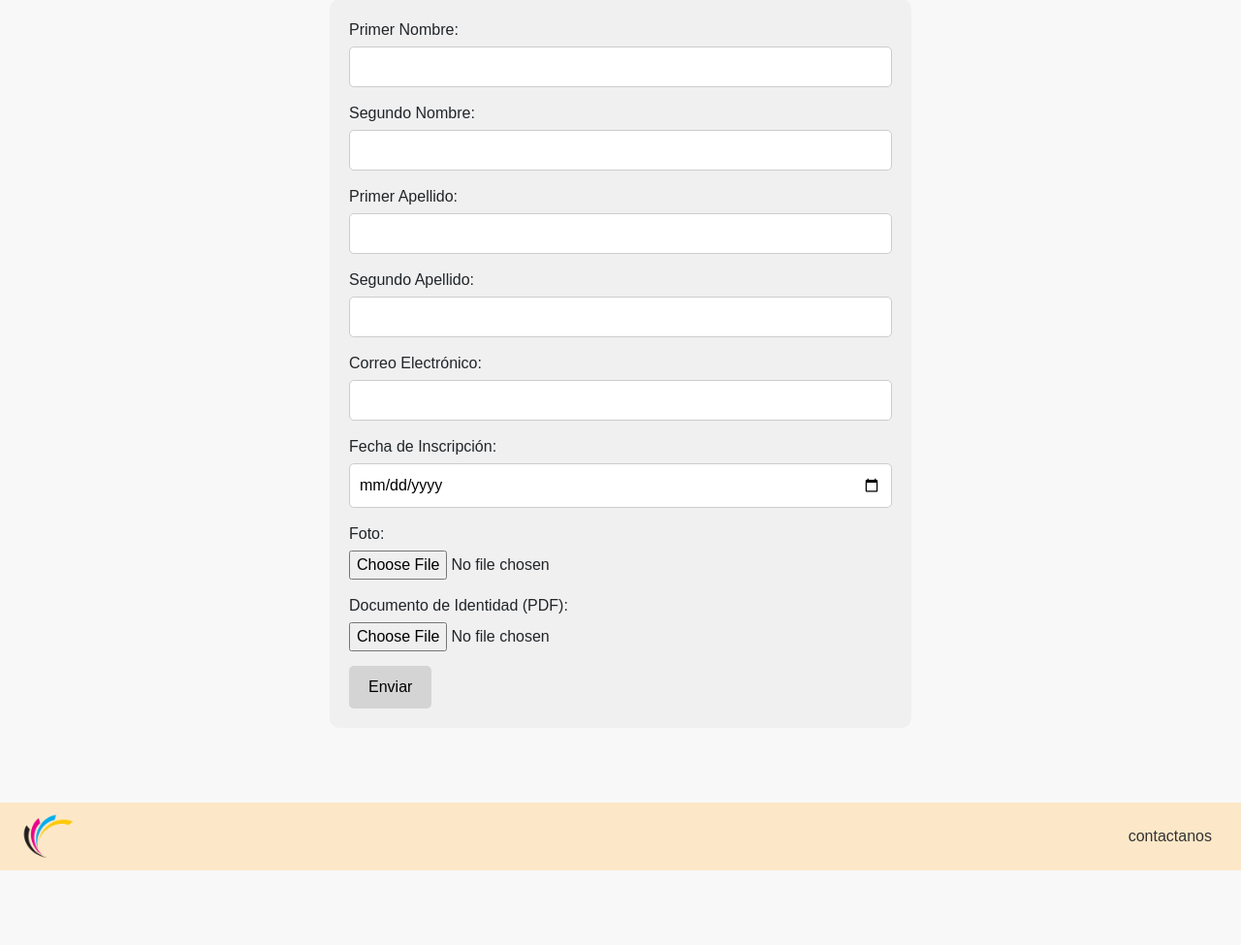
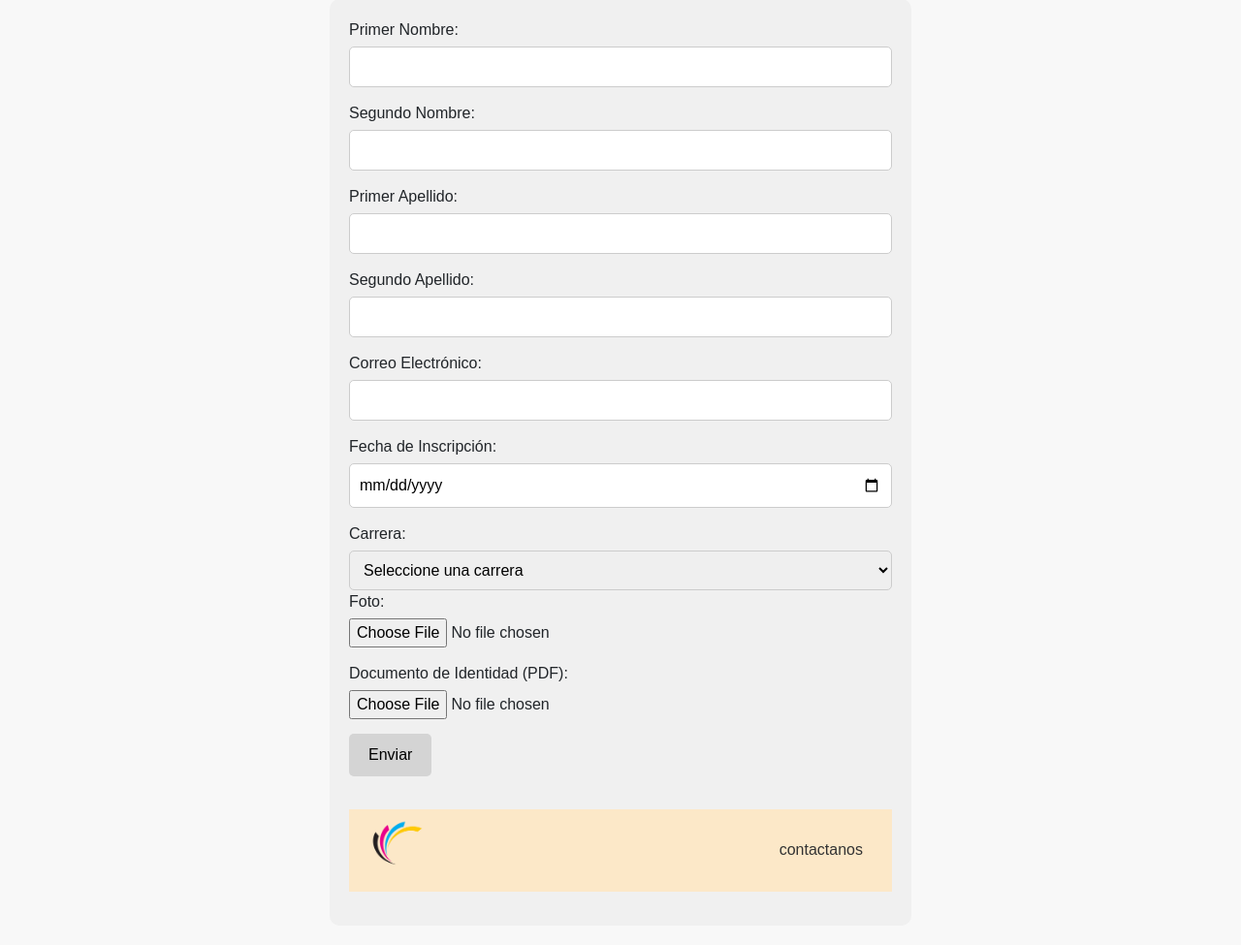
Before and after one commit to JSP10877/estudiantes_inc, a Flask app: template templates/editar_estudiante.html in a window 1280 px wide. Shown: the part 91-1066 px from the top of the page at 97% size. Before the commit the page ends 989 px from the top, so only its background shows below. Run offline with Flask 3, Linux system fonts and the light colour scheme; the template is opened without the code that fills it, so the values that code supplies are empty.

Commit message:
Testeo V2

```diff
--- a/templates/editar_estudiante.html
+++ b/templates/editar_estudiante.html
@@ -57,6 +57,13 @@
             <input type="date" id="fecha_inscripcion" name="fecha_inscripcion" >
         </div>
         <div>
+            <label for="carrera">Carrera:</label>
+            <select id="carrera" name="carrera" required>
+                <option value="">Seleccione una carrera</option>
+
+                <option value="{{ carrera[0] }}">{{ carrera[1] }}</option>
+            </select>
+        <div>
             <label for="foto">Foto:</label>
             <input type="file" id="foto" name="foto" accept="image/*" required>
         </div>
```
